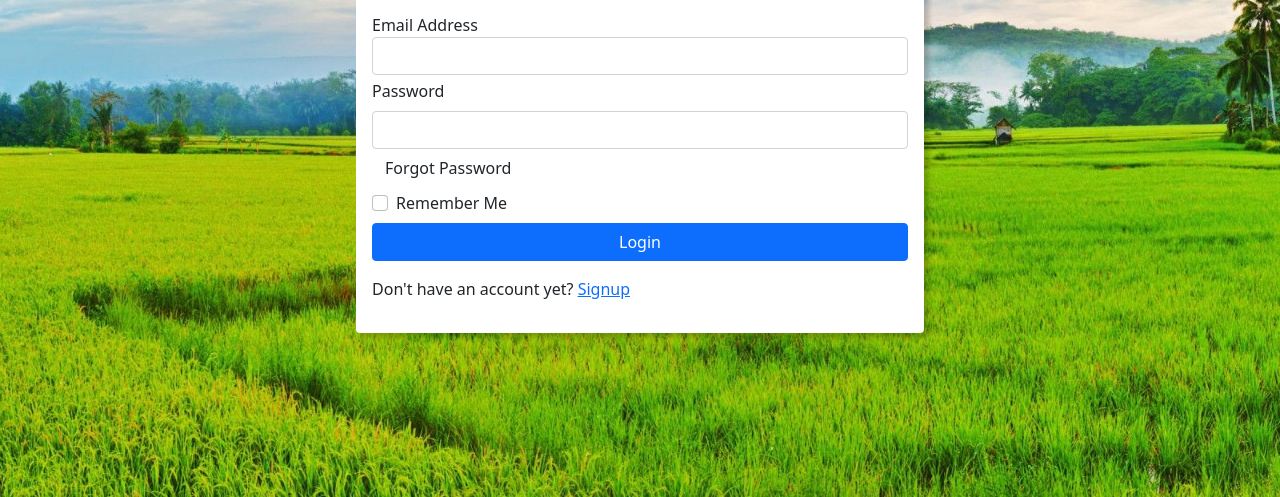
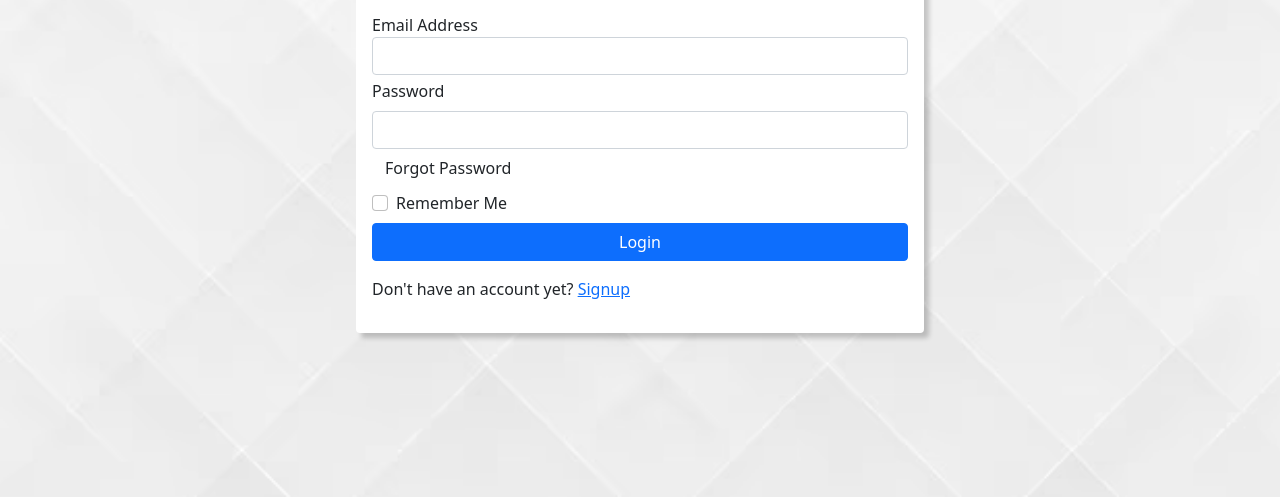
Before and after one commit to mnrdvrcqmb/Login-with-Navbar, a plain HTML site: page index.html in a window 1280 px wide. Shown: the part 367-864 px from the top of the page. Drawn offline with nearby package versions, Linux system fonts and the light colour scheme.

Commit message:
Commit Chargify

```diff
--- a/custom.css
+++ b/custom.css
@@ -1,5 +1,5 @@
 html{
-    background: url(Background-image.jpeg); no-repeat center center fixed;
+    background: url(background.avif); no-repeat center center fixed;
     background-size: cover;
 }
 
--- a/index.html
+++ b/index.html
@@ -10,7 +10,7 @@
 
     <link href="custom.css" rel="stylesheet">
 
-    <title>Visvis Travel Inc. </title>
+    <title>Chargify</title>
   </head>
   <body>
 
```
Also changed, not shown: Background-image.jpeg (deleted), background.avif (added).
